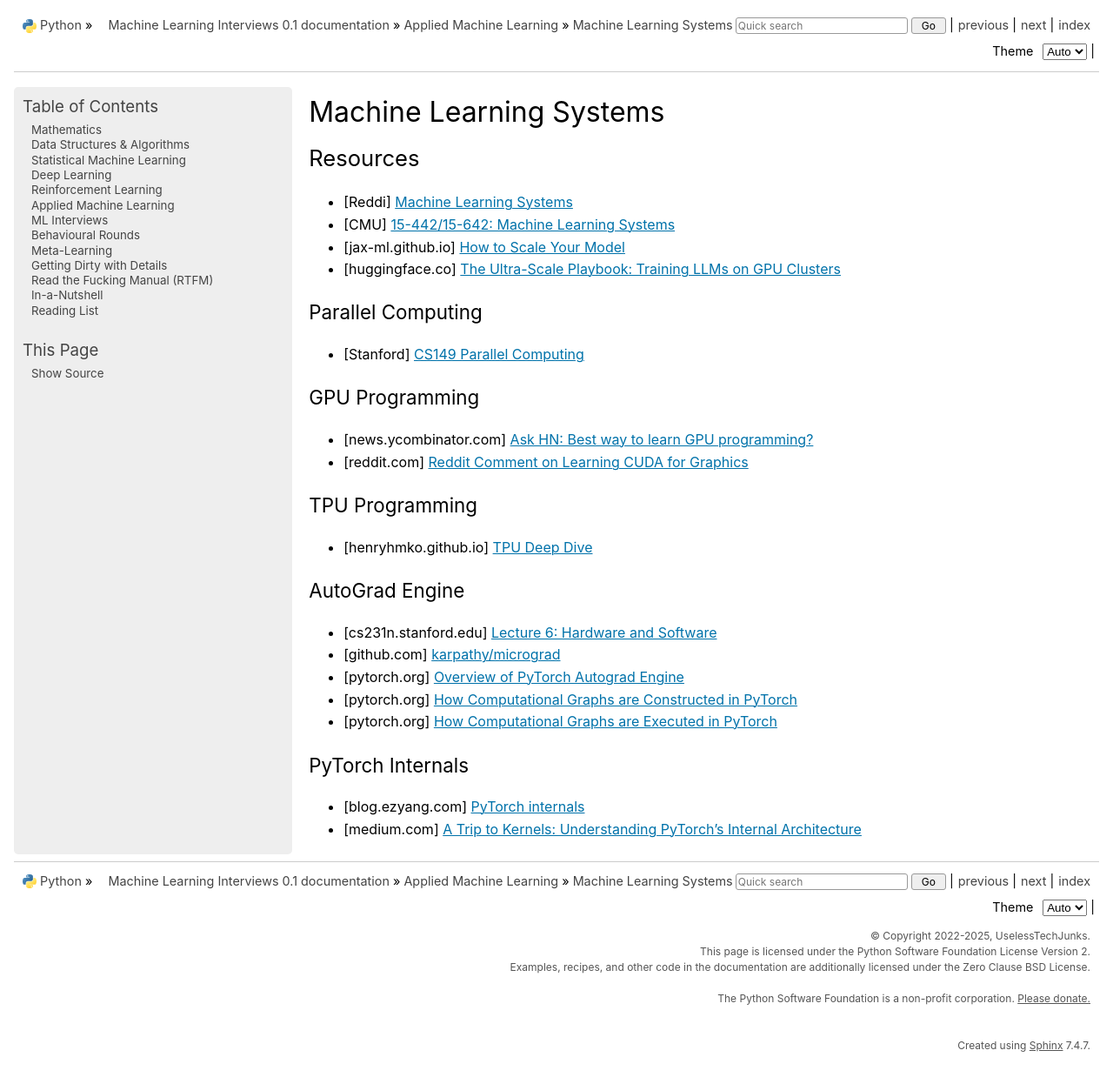
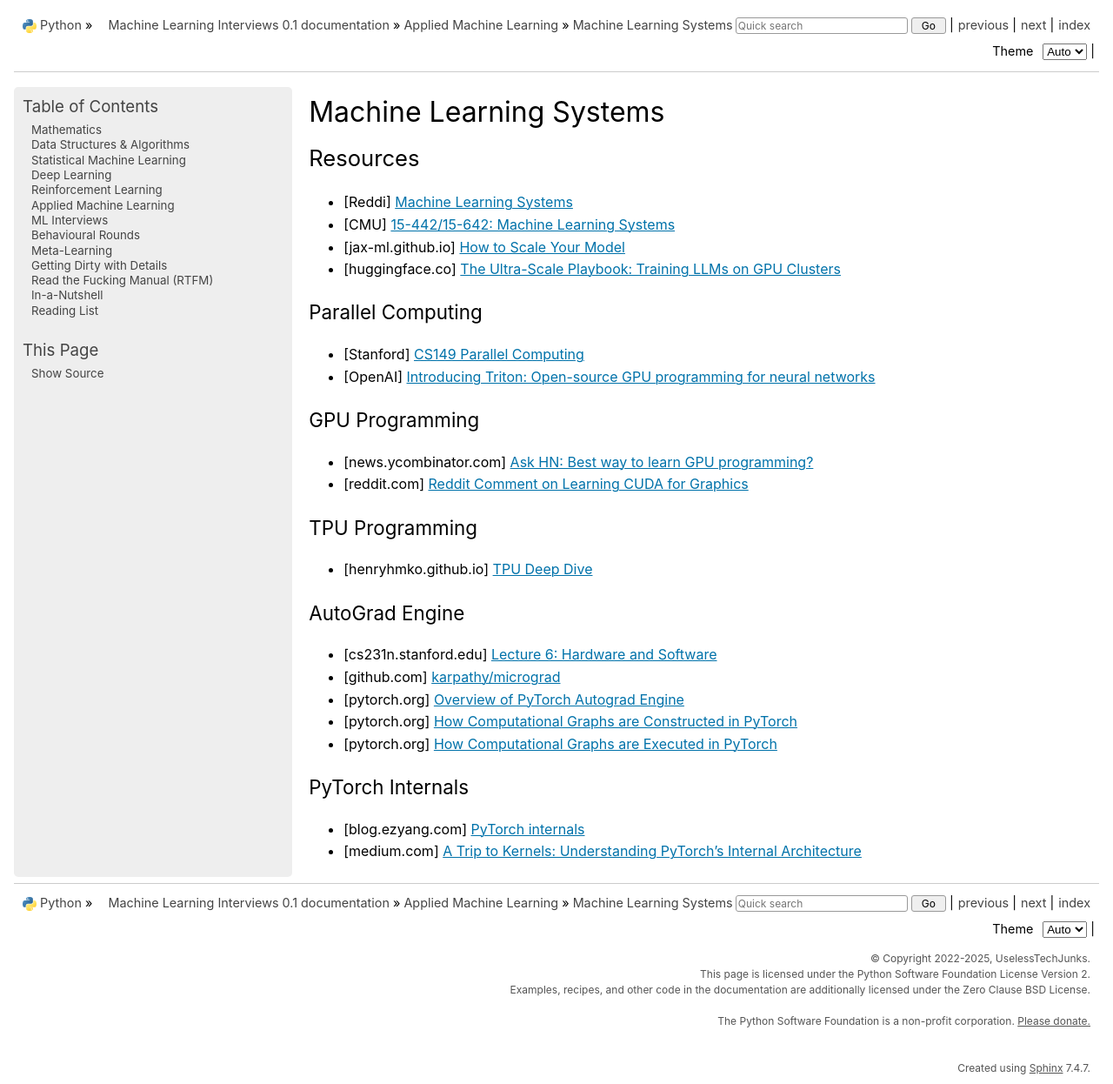
Before and after one commit to uselesstechjunks/leetcode, a Sphinx documentation site: the page built from docs/source/applied/sys/mlsys.rst, in a window 1280 px wide and 1246 px high. Shown: the whole window at 87% size. Built offline with Sphinx 7.4.7, drawn with Linux system fonts in a browser that asks for light colours; pages that are not in the unit, such as notebooks, are missing from menus.

Commit message:
Update mlsys.rst

```diff
--- a/docs/source/applied/sys/mlsys.rst
+++ b/docs/source/applied/sys/mlsys.rst
@@ -13,6 +13,7 @@ Resources
 Parallel Computing
 ===============================================================================
 - [Stanford] `CS149 Parallel Computing <https://gfxcourses.stanford.edu/cs149/fall24>`_
+- [OpenAI] `Introducing Triton: Open-source GPU programming for neural networks <https://openai.com/index/triton/>`_
 
 ===============================================================================
 GPU Programming
```
